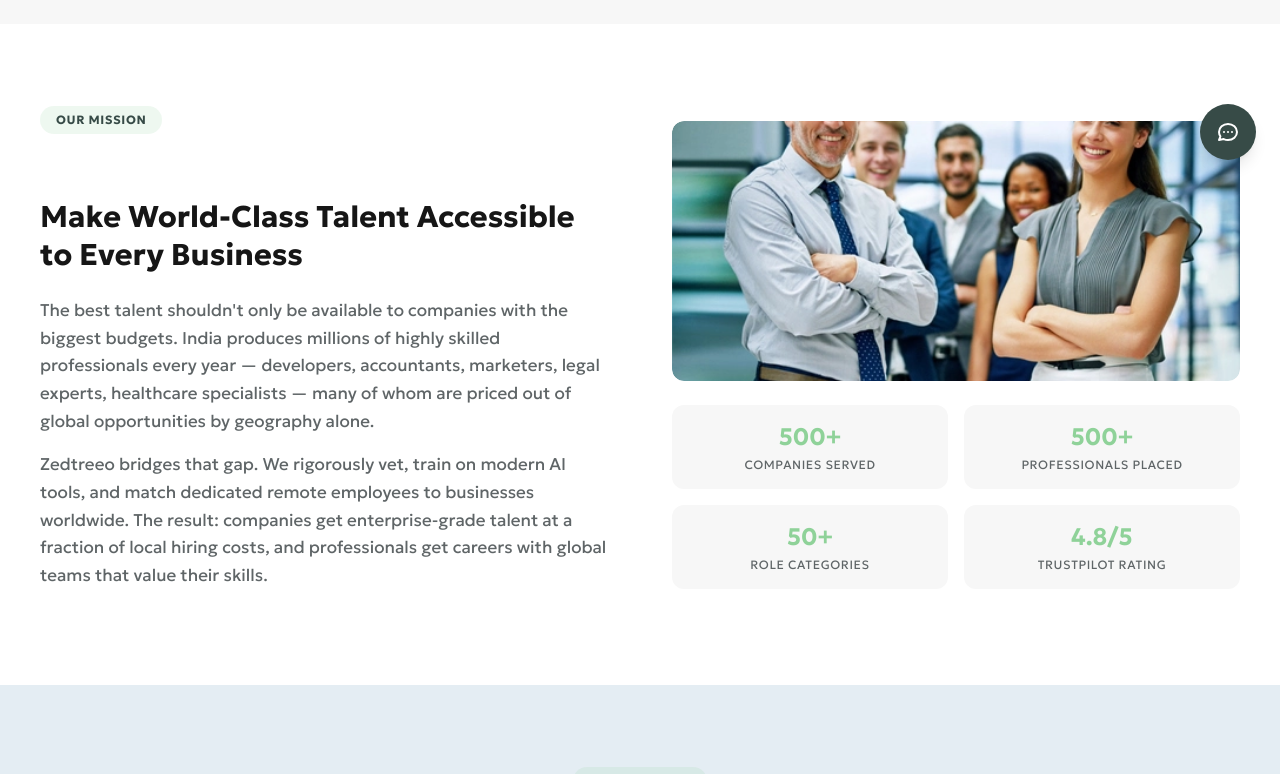
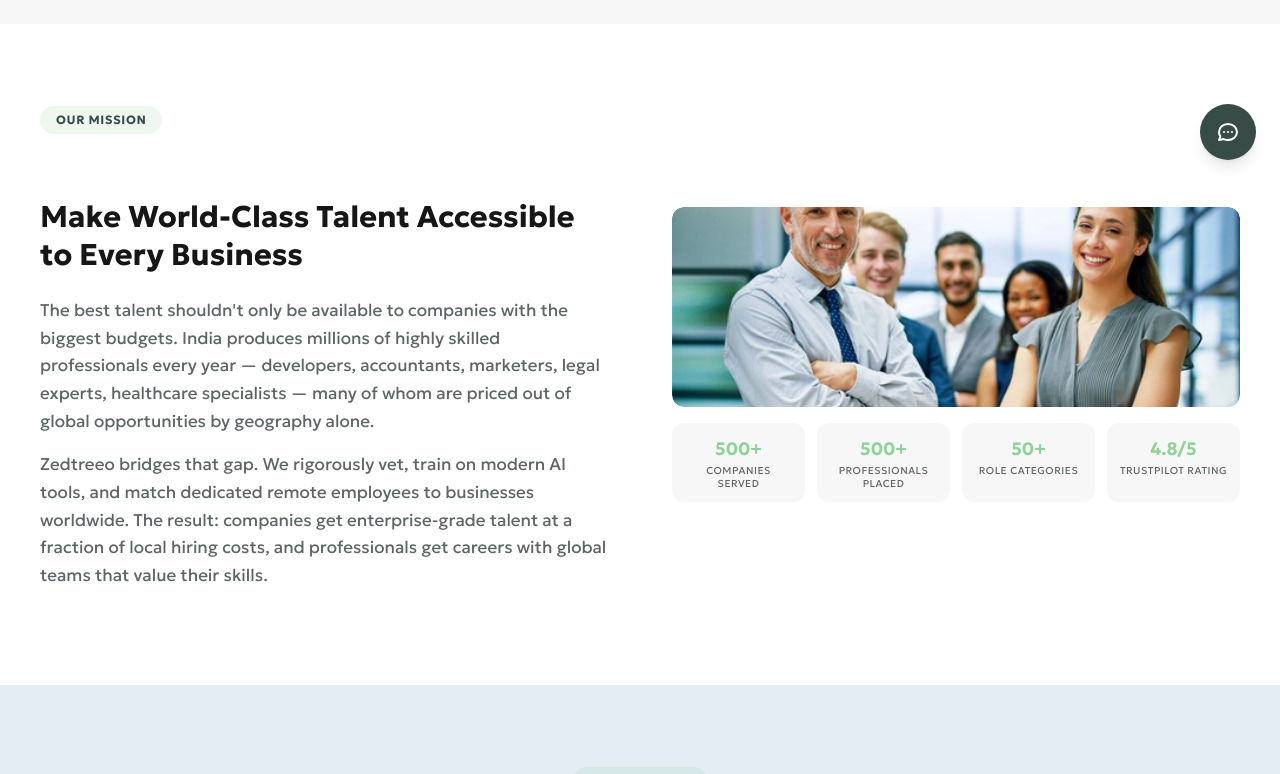
Before and after one commit to Zedtreeo/zedtreeo-website, a Next.js app: page /about in a window 1280 px wide. Shown: the part 616-1390 px from the top of the page. Built offline with nearby package versions, Linux system fonts and the light colour scheme.

Commit message:
fix: about page — shorter image 200px + compact stats row

```diff
--- a/src/app/about/page.tsx
+++ b/src/app/about/page.tsx
@@ -103,22 +103,22 @@ export default function AboutPage() {
               </p>
             </div>
             <div>
-              <div className="relative rounded-zt overflow-hidden mb-6" style={{ height: "260px" }}>
+              <div className="relative rounded-zt overflow-hidden mb-4" style={{ height: "200px" }}>
                 <Image
                   src="/images/about/professional-team.webp"
                   alt="Zedtreeo remote staffing team collaborating in a modern office"
                   fill
                   sizes="(max-width: 1024px) 100vw, 50vw"
                   className="object-cover rounded-zt"
-                  style={{ objectPosition: "center 20%" }}
+                  style={{ objectPosition: "center 15%" }}
                   priority
                 />
               </div>
-              <div className="grid grid-cols-2 gap-4">
+              <div className="grid grid-cols-4 gap-3">
                 {missionStats.map((stat) => (
-                  <div key={stat.label} className="p-4 rounded-zt bg-zt-near-white text-center">
-                    <div className="text-2xl font-bold text-zt-accent mb-1">{stat.value}</div>
-                    <div className="text-xs text-zt-body uppercase tracking-wider">{stat.label}</div>
+                  <div key={stat.label} className="p-3 rounded-zt bg-zt-near-white text-center">
+                    <div className="text-lg font-bold text-zt-accent mb-0.5">{stat.value}</div>
+                    <div className="text-[10px] text-zt-body uppercase tracking-wider leading-tight">{stat.label}</div>
                   </div>
                 ))}
               </div>
```
